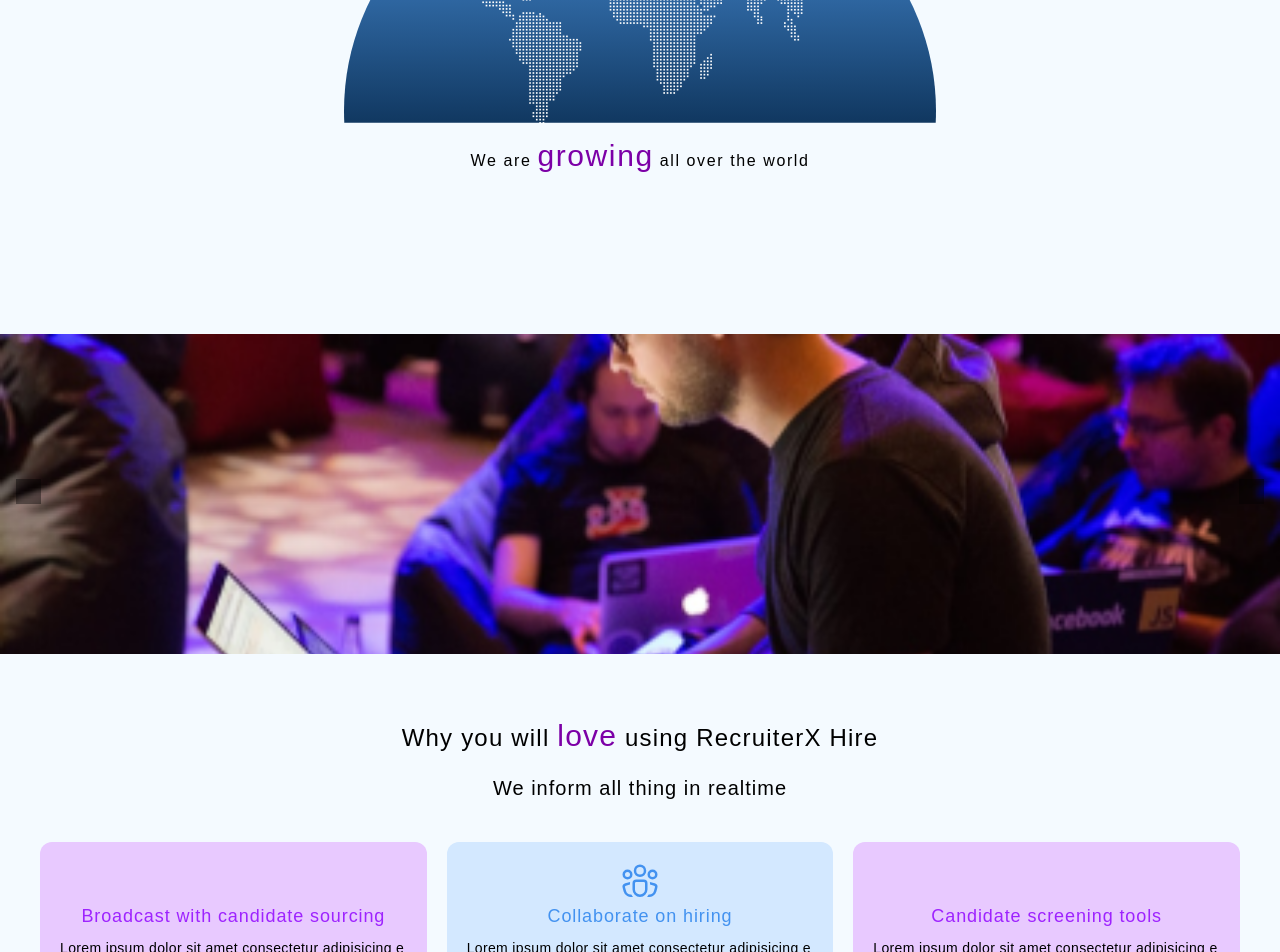
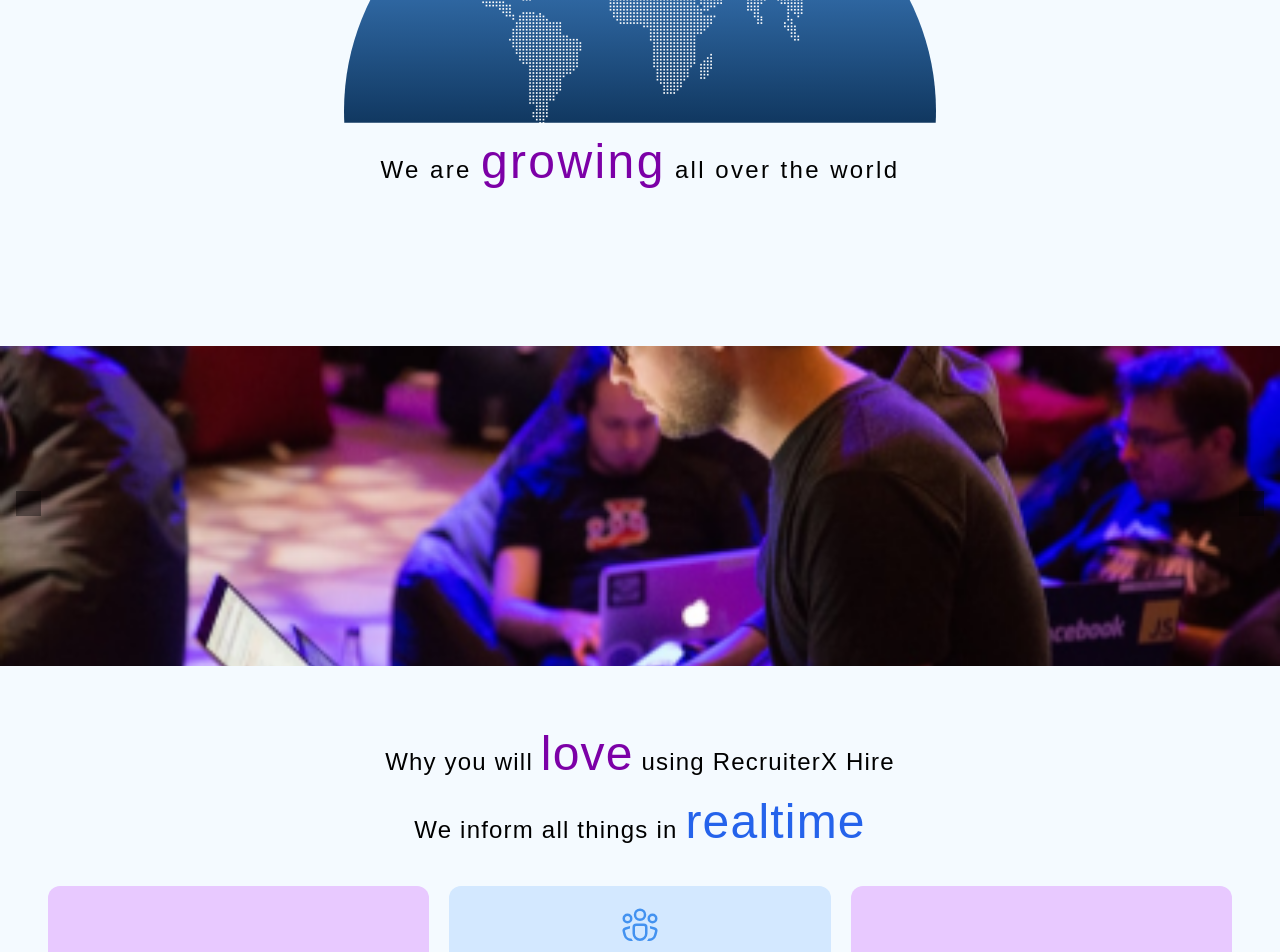
Before and after one commit to NightEncrypter/skillerz, a React (Create React App) app: page / in a window 1280 px wide. Shown: the part 1760-2712 px from the top of the page. Built offline with nearby package versions, Linux system fonts and the light colour scheme; some icons are missing.

Commit message:
home-page-running

```diff
--- a/src/components/Layout/Cards/SimpleCard.tsx
+++ b/src/components/Layout/Cards/SimpleCard.tsx
@@ -47,16 +47,19 @@ const SimpleCard = () => {
     <div className="mb-8 ">
       <div className="text-center my-8 mb-10">
         <div>
-          <h3 className=" mb-1 tracking-wider text-2xl md:my-5 ">
+          <h3 className=" mb-1 tracking-wider  md:text-2xl md:my-5 ">
             {" "}
             Why you will{" "}
-            <span className="text-[#7C00A7] text-3xl font-medium">
+            <span className="text-[#7C00A7] text-3xl md:text-5xl font-medium">
               love
             </span>{" "}
             using RecruiterX Hire
           </h3>
-          <span className="tracking-wider text-xl ">
-            We inform all thing in realtime
+          <span className="tracking-wider md:text-2xl ">
+            We inform all things in{" "}
+            <span className="text-2xl font-medium text-blue-600 md:text-5xl">
+              realtime
+            </span>
           </span>
         </div>
       </div>
--- a/src/components/Pages/Home.tsx
+++ b/src/components/Pages/Home.tsx
@@ -225,7 +225,7 @@ const Home = () => {
         <section className="-translate-y-8">
           <HomeCaraousel />
         </section>
-        <section className="px-6 md:px-10">
+        <section className="px-8  md:px-12 md:max-w-7xl md:mx-auto">
           <SimpleCard />
         </section>
         <Footer />
--- a/src/components/Reviews/CustomerReviews.tsx
+++ b/src/components/Reviews/CustomerReviews.tsx
@@ -77,9 +77,11 @@ const CustomerReviews = () => {
       </div>
       <div className=" flex flex-col justify-between items-center  relative -top-[5rem] md:-top-[10rem] z-[1] ">
         <Earth />
-        <h3 className="text-center tracking-widest mt-3 ">
+        <h3 className="text-center tracking-widest mt-3 md:text-2xl ">
           We are{" "}
-          <span className="text-[#7C00A7] text-3xl font-medium">growing</span>{" "}
+          <span className="text-[#7C00A7] text-3xl md:text-5xl font-medium">
+            growing
+          </span>{" "}
           all over the world{" "}
         </h3>
       </div>
```
